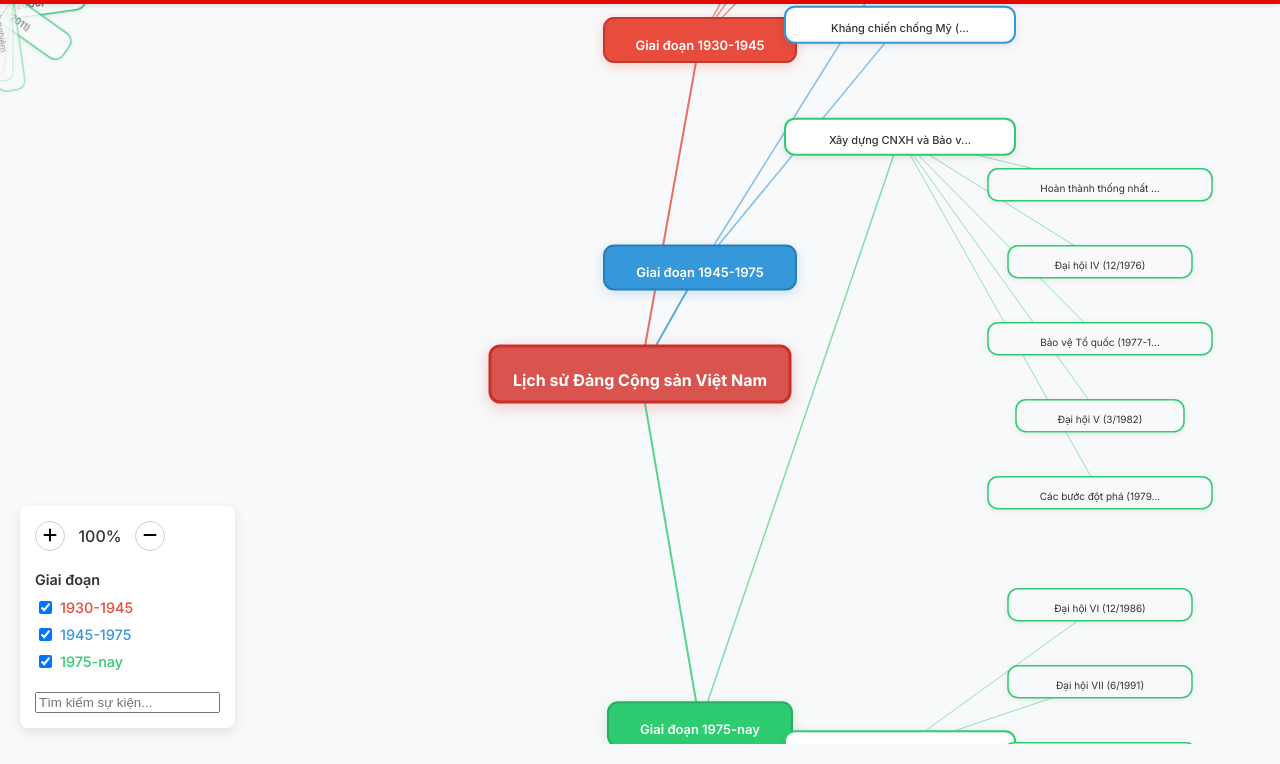
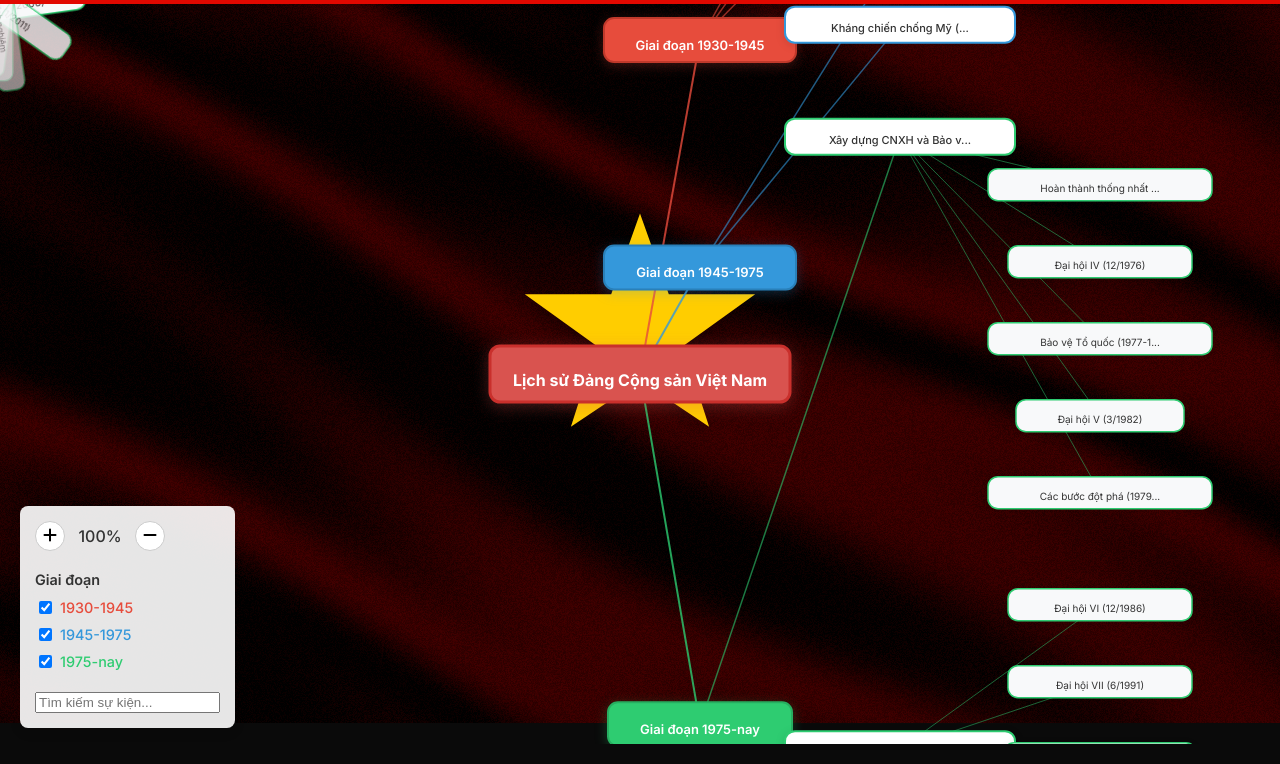
Before and after one commit to JOnHWeak/VNR_MindMap, a website: page main.html in a window 1280 px wide. Shown: the part 77-841 px from the top of the page. Drawn offline with nearby package versions, Linux system fonts and the light colour scheme; animation ran at ten frames a second.

Commit message:
background VN

```diff
--- /dev/null
+++ b/js/flag-silk.js
@@ -0,0 +1,150 @@
+
+// Vanilla Three.js silk background (port of reactbits 'Silk'), fixed behind app.
+(function initSilkFlag(){
+  if (document.querySelector('.vn-flag-silk')) return;
+
+  // === Container
+  const host = document.createElement('div');
+  host.className = 'vn-flag-silk';
+  host.setAttribute('aria-hidden','true');
+  document.body.prepend(host);
+
+  const reduced = window.matchMedia('(prefers-reduced-motion: reduce)');
+  if (reduced.matches){ host.dataset.reduced = '1'; }
+
+  // === Require THREE from CDN if not present
+  function ensureThree(cb){
+    if (window.THREE) return cb();
+    const s = document.createElement('script');
+    s.src = 'https://unpkg.com/three@0.160.0/build/three.min.js';
+    s.onload = cb;
+    document.head.appendChild(s);
+  }
+
+  ensureThree(() => {
+    const THREE = window.THREE;
+
+    // Renderer
+    const renderer = new THREE.WebGLRenderer({ antialias: false, alpha: true });
+    renderer.setPixelRatio(Math.min(window.devicePixelRatio || 1, 2));
+    renderer.setSize(window.innerWidth, window.innerHeight);
+    host.appendChild(renderer.domElement);
+
+    // Scene & camera (screen-space quad)
+    const scene = new THREE.Scene();
+    const camera = new THREE.OrthographicCamera(-1, 1, 1, -1, 0, 1);
+
+    // Shaders (ported)
+    const vertexShader = `
+      varying vec2 vUv;
+      void main(){
+        vUv = uv;
+        gl_Position = vec4(position,1.0);
+      }
+    `;
+
+    const fragmentShader = `
+      varying vec2 vUv;
+      uniform float uTime;
+      uniform vec3  uColor;
+      uniform float uSpeed;
+      uniform float uScale;
+      uniform float uRotation;
+      uniform float uNoiseIntensity;
+
+      const float e = 2.71828182845904523536;
+
+      float noise(vec2 texCoord) {
+        float G = e;
+        vec2  r = (G * sin(G * texCoord));
+        return fract(r.x * r.y * (1.0 + texCoord.x));
+      }
+
+      vec2 rotateUvs(vec2 uv, float angle) {
+        float c = cos(angle);
+        float s = sin(angle);
+        mat2  rot = mat2(c, -s, s, c);
+        return rot * uv;
+      }
+
+      void main() {
+        float rnd        = noise(gl_FragCoord.xy);
+        vec2  uv         = rotateUvs(vUv * uScale, uRotation);
+        vec2  tex        = uv * uScale;
+        float tOffset    = uSpeed * uTime;
+
+        tex.y += 0.03 * sin(8.0 * tex.x - tOffset);
+
+        float pattern = 0.6 +
+                        0.4 * sin(5.0 * (tex.x + tex.y +
+                                         cos(3.0 * tex.x + 5.0 * tex.y) +
+                                         0.02 * tOffset) +
+                                 sin(20.0 * (tex.x + tex.y - 0.1 * tOffset)));
+
+        vec4 col = vec4(uColor, 1.0) * vec4(pattern) - rnd / 15.0 * uNoiseIntensity;
+        col.a = 1.0;
+        gl_FragColor = col;
+      }
+    `;
+
+    // Material uniforms — tuned for dark red silk
+    const uniforms = {
+      uSpeed: { value: 5.0 },
+      uScale: { value: 1.0 },
+      uNoiseIntensity: { value: 1.4 },
+      uColor: { value: new THREE.Color('#8d1010') }, // deep red
+      uRotation: { value: 0.0 },
+      uTime: { value: 0.0 }
+    };
+
+    const mat = new THREE.ShaderMaterial({
+      uniforms,
+      vertexShader,
+      fragmentShader,
+      depthTest: false,
+      depthWrite: false
+    });
+
+    const geo = new THREE.PlaneGeometry(2, 2);
+    const mesh = new THREE.Mesh(geo, mat);
+    scene.add(mesh);
+
+    // Yellow star overlay (SVG)
+    const starWrap = document.createElement('div');
+    starWrap.className = 'vn-flag-star';
+    starWrap.innerHTML = `
+      <svg viewBox="0 0 100 100" aria-hidden="true">
+        <polygon points="50,12 60,40 90,40 65,58 74,86 50,70 26,86 35,58 10,40 40,40"
+                 fill="#FFCD00"/>
+      </svg>`;
+    host.appendChild(starWrap);
+
+    // Animation loop
+    let t0 = performance.now();
+    function animate(now){
+      if (reduced.matches){ return; }
+      const dt = (now - t0) / 1000;
+      t0 = now;
+      uniforms.uTime.value += 0.1 * dt;
+      renderer.render(scene, camera);
+      requestAnimationFrame(animate);
+    }
+    requestAnimationFrame(animate);
+
+    // Resize
+    function onResize(){
+      renderer.setSize(window.innerWidth, window.innerHeight);
+      renderer.setPixelRatio(Math.min(window.devicePixelRatio || 1, 2));
+    }
+    window.addEventListener('resize', onResize);
+
+    // Public quick-tune API (optional)
+    window.__SilkFlag = {
+      setColor: (hex) => { uniforms.uColor.value = new THREE.Color(hex); },
+      setSpeed: (v) => { uniforms.uSpeed.value = v; },
+      setNoise: (v) => { uniforms.uNoiseIntensity.value = v; },
+      setRotation: (rad) => { uniforms.uRotation.value = rad; },
+      setScale: (s) => { uniforms.uScale.value = s; }
+    };
+  });
+})();
--- a/main.html
+++ b/main.html
@@ -9,6 +9,7 @@
     <link rel="stylesheet" href="styles/animations.css">
     <link href="https://fonts.googleapis.com/css2?family=Inter:wght@300;400;500;600;700&display=swap" rel="stylesheet">
     <link rel="stylesheet" href="https://cdnjs.cloudflare.com/ajax/libs/font-awesome/6.0.0/css/all.min.css">
+    <link rel="stylesheet" href="styles/flag-silk.css">
 </head>
 <body>
     <!-- Loading Screen -->
@@ -136,5 +137,6 @@
     <script src="js/interactions.js"></script>
     <script src="js/animations.js"></script>
     <script src="js/main.js"></script>
+    <script defer src="js/flag-silk.js"></script>
 </body>
 </html>
--- /dev/null
+++ b/styles/flag-silk.css
@@ -0,0 +1,53 @@
+
+/* Fullscreen fixed background using WebGL (silk effect) + star overlay */
+html, body { background:#0a0a0a; } /* dark guard */
+.vn-flag-silk {
+  position: fixed;
+  inset: 0;
+  z-index: 0;
+  pointer-events: none;
+  overflow: hidden;
+}
+.vn-flag-silk canvas {
+  width: 100% !important;
+  height: 100% !important;
+  display: block;
+}
+
+/* Keep app content above */
+body > *:not(.vn-flag-silk) {
+  position: relative;
+  z-index: 1;
+}
+
+/* SVG star overlay */
+.vn-flag-star {
+  position: absolute;
+  inset: 0;
+  display: grid;
+  place-items: center;
+  pointer-events: none;
+  z-index: 1;
+}
+.vn-flag-star svg {
+  width: min(36vmin, 520px);
+  height: auto;
+  filter: drop-shadow(0 6px 10px rgba(0,0,0,0.35));
+}
+
+/* Optional vignette for depth */
+.vn-flag-silk::after{
+  content:"";
+  position:absolute; inset:0;
+  pointer-events:none;
+  background: radial-gradient(140% 100% at 50% 40%,
+    rgba(0,0,0,0) 55%,
+    rgba(0,0,0,0.18) 100%);
+  mix-blend-mode: multiply;
+}
+
+/* Reduced motion: fallback to static gradient */
+@media (prefers-reduced-motion: reduce){
+  .vn-flag-silk[data-reduced="1"] canvas{ display:none; }
+  .vn-flag-silk{ background: linear-gradient(135deg,#6d0c0c 0%, #8d1010 40%, #3d0707 100%); }
+}
```
